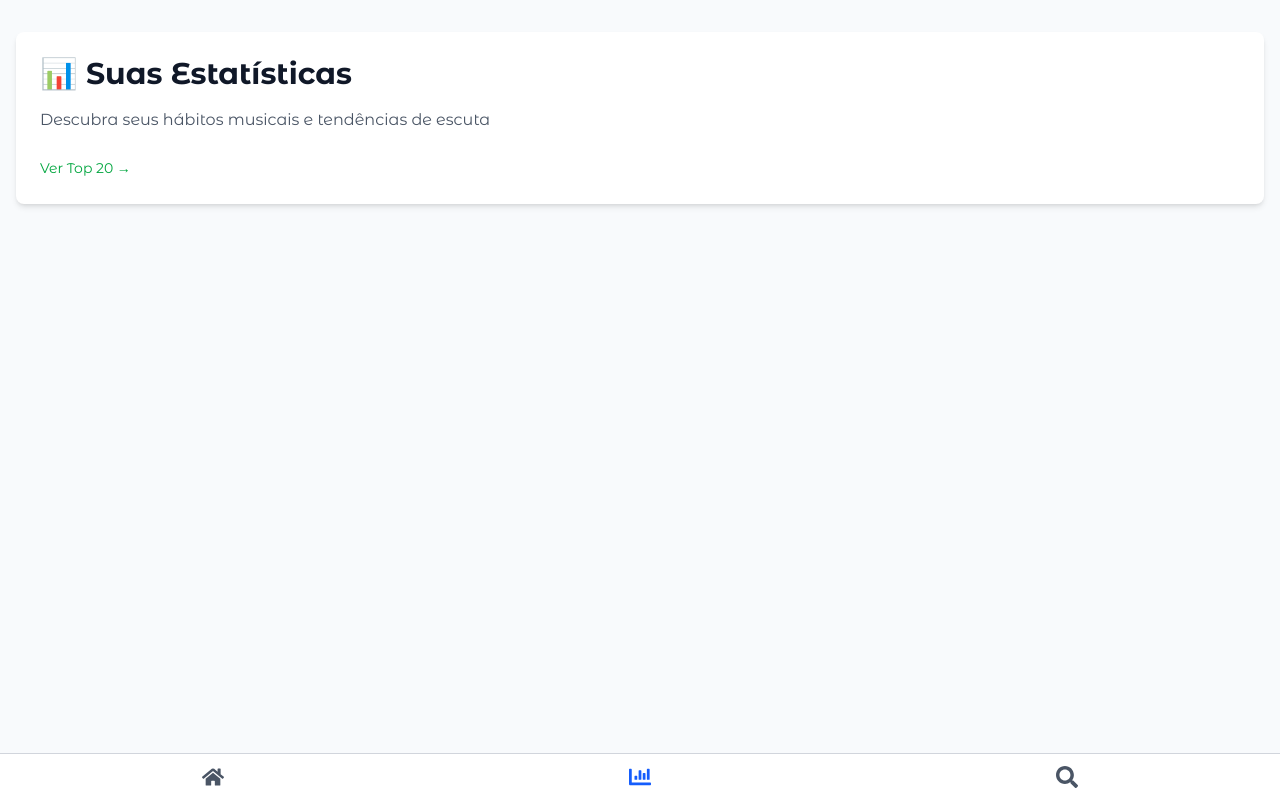
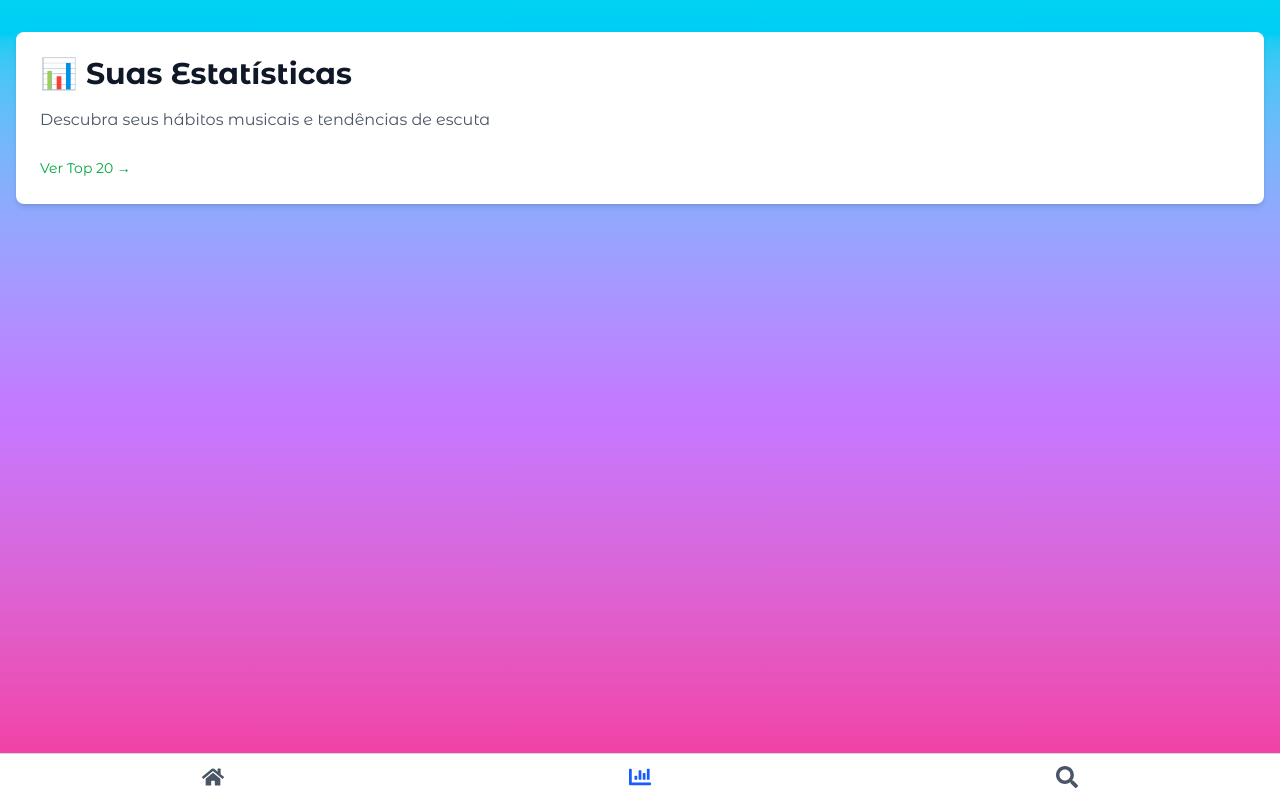
Before and after one commit to g-birocci/react_app_music, a Next.js app in the folder my-next-project/: page /estatisticas in a window 1280 px wide. Built offline with nearby package versions, Linux system fonts and the light colour scheme.

Commit message:
padrões
Definido no app.js e no global.css os padrões: background e fontes.

```diff
--- a/my-next-project/src/pages/_app.js
+++ b/my-next-project/src/pages/_app.js
@@ -13,7 +13,7 @@ const mont = Montserrat_Alternates({
 
 export default function App({ Component, pageProps }) {
   return (
-    <div className={`${mont.className} min-h-screen bg-slate-50 flex flex-col`}>
+    <div className={`${mont.className} min-h-screen bg-gradient-to-b from-cyan-400 via-purple-400 to-pink-500 text-white flex flex-col`}>
       <Navbar />
       <main className="container mx-auto px-4 py-8 flex-grow">
         <Component {...pageProps} />
--- a/my-next-project/src/styles/globals.css
+++ b/my-next-project/src/styles/globals.css
@@ -22,5 +22,6 @@
 body {
   background: var(--background);
   color: var(--foreground);
-  font-family: Arial, Helvetica, sans-serif;
+  margin: 0;
+  padding: 0;
 }
```
